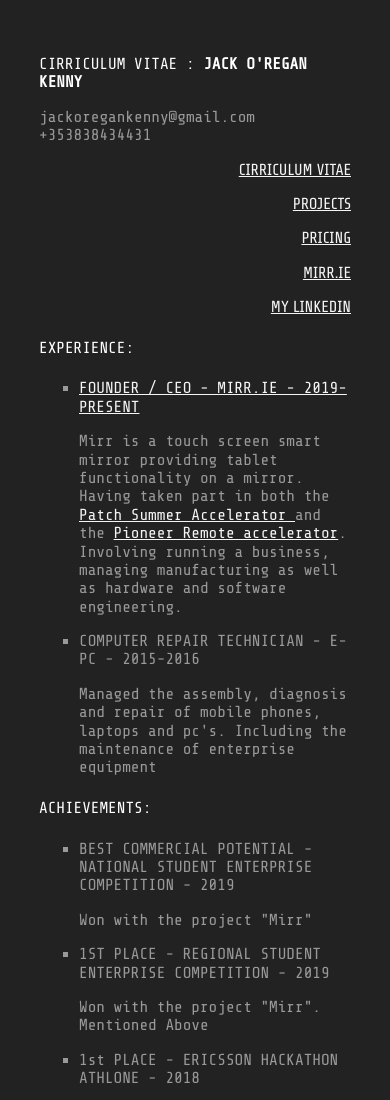
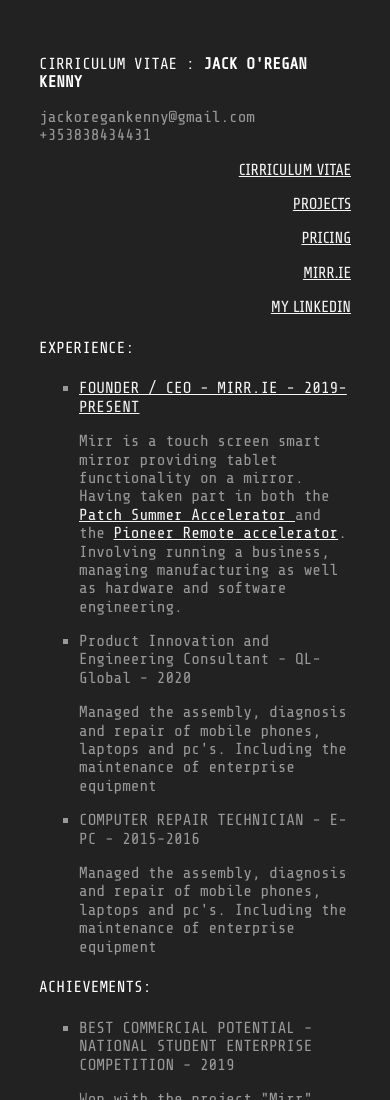
Before and after one commit to jackoregankenny/jackoregankenny.github.io, a website built with Parcel: page cv.html in a window 390 px wide. Shown: the top 1100 px of the page. Built offline with nearby package versions, Linux system fonts and the light colour scheme.

Commit message:
Update cv.html

```diff
--- a/cv.html
+++ b/cv.html
@@ -54,6 +54,9 @@
         <li><a href="http://mirr.ie"> FOUNDER / CEO - MIRR.IE - 2019-PRESENT</a></li>
         <p>Mirr is a touch screen smart mirror providing tablet functionality on a mirror.<br> Having taken part in both the <a href="http://www.dogpatchlabs.com/patch"> Patch Summer Accelerator </a> and the <a href="" http://www.pioneer.app>Pioneer Remote accelerator</a>.
             Involving running a business, managing manufacturing as well as hardware and software engineering. </p>
+        <li>Product Innovation and Engineering Consultant - QL-Global - 2020 </li>
+        <p>Managed the assembly, diagnosis and repair of mobile phones, laptops and pc's. Including the maintenance of enterprise equipment </p>
+
         <li>COMPUTER REPAIR TECHNICIAN - E-PC - 2015-2016 </li>
         <p>Managed the assembly, diagnosis and repair of mobile phones, laptops and pc's. Including the maintenance of enterprise equipment </p>
 
```
